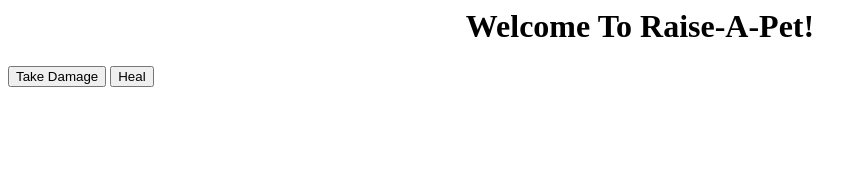
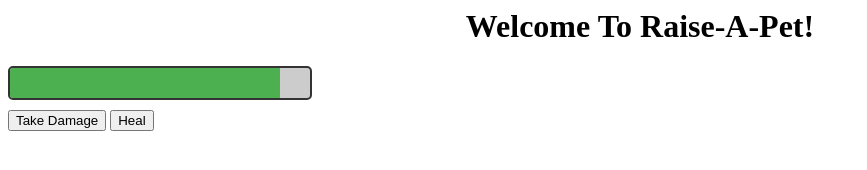
Before and after one commit to molikpunj/Raise-A-Pet, a plain HTML site: page index.html in a window 1280 px wide. Both pictures are taken after a click on the button "Take Damage". Shown: the whole page, without its empty margins (0-867 px from the left). Drawn offline with Linux system fonts and the light colour scheme.

Commit message:
Made a functioning health bar

```diff
--- a/game.css
+++ b/game.css
@@ -2,3 +2,23 @@
 {
     text-align: center;
 }
+
+
+.stat-bar-container
+{
+    width: 300px;
+    height: 30px;
+    background-color: #ccc;
+    border: 2px solid #333;
+    border-radius: 5px;
+    overflow: hidden;
+    margin-bottom: 10px;
+}
+
+.stat-bar
+{
+    height: 100%;
+    width: 100%;
+    background-color: #4caf50;
+    transition: width 0.3s ease-in-out;
+}
--- a/game.js
+++ b/game.js
@@ -0,0 +1,27 @@
+  let currentStat = 100;
+  const maxStat = 100;
+
+  function updateBar() {
+    const bar = document.getElementById("stat-bar");
+    bar.style.width = currentStat + "%";
+
+    if (currentStat > 60) {
+      bar.style.backgroundColor = "#4caf50"; // Green
+    } else if (currentStat > 30) {
+      bar.style.backgroundColor = "#ff9800"; // Orange
+    } else {
+      bar.style.backgroundColor = "#f44336"; // Red
+    }
+  }
+
+  function decreaseStat() {
+    currentStat = Math.max(0, currentStat - 10);
+    updateBar();
+  }
+
+  function increaseStat() {
+    currentStat = Math.min(maxStat, currentStat + 10);
+    updateBar();
+  }
+
+  updateBar(); // Initialize on load
```
